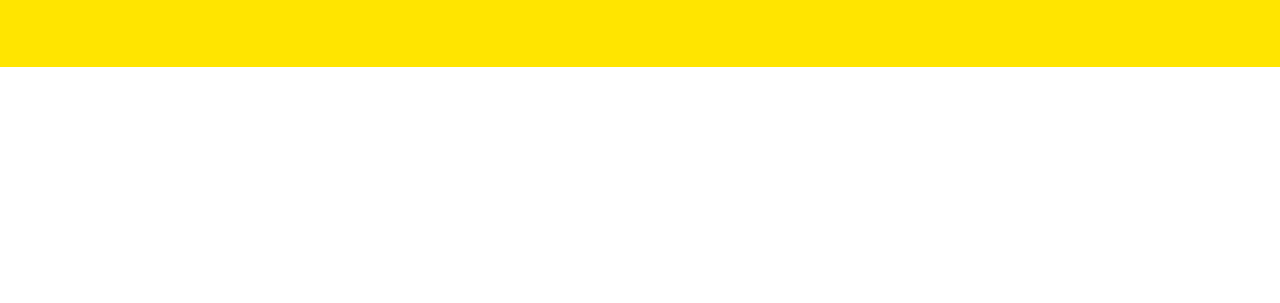
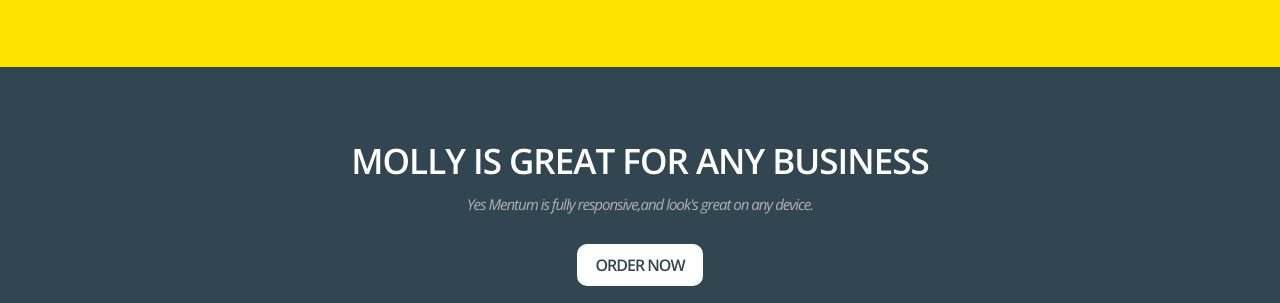
Before and after one commit to MomenMa7rous/Molly, a plain HTML site: page index.html in a window 1280 px wide. Shown: the part 3360-3663 px from the top of the page. Before the commit the page ends 3427 px from the top, so only its background shows below. Drawn offline with nearby package versions, Linux system fonts and the light colour scheme.

Commit message:
Order Part Created.

```diff
--- a/css/main.css
+++ b/css/main.css
@@ -554,6 +554,72 @@ section.video .container .text a:hover{
 
 /* End Video Part */
 
+/* Order Part */
+
+section.order{
+    padding-top: var(--section-padding);
+    background-color: var(--main-color);
+    overflow: hidden;
+}
+
+section.order .text{
+    text-align: center;
+    color: #fff;
+    margin-bottom: 50px;
+    display: flex;
+    flex-direction: column;
+    align-items: center;
+}
+
+section.order .text h2{
+    font-weight: 600;
+    font-size: 35px;
+}
+
+section.order .text p{
+    font-style: italic;
+    font-size: 15px;
+    color: #b1b1b1;
+    margin: 10px 0 30px;
+}
+
+section.order .text a{
+    display: block;
+    width: fit-content;
+    color: var(--main-color);
+    text-decoration: none;
+    text-transform: uppercase;
+    font-weight: 600;
+    padding: 8px 16px;
+    background-color: #fff;
+    border-radius: 10px;
+    transition: .2s;
+    border: 2px solid #fff;
+    transform: scale(1);
+}
+
+section.order .text a:hover{
+    background-color: transparent;
+    transform: scale(1.1);
+    color: var(--secondary-color);
+}
+
+section.order .container{
+    display: flex;
+    flex-direction: column;
+    align-items: center;
+}
+
+section.order .image{
+    margin-bottom: -5%;
+}
+
+section.order .image img{
+    max-width: 100%;
+}
+
+/* End Order Part */
+
 /* Media Queries */
 
 @media (max-width: 410px){
@@ -632,6 +698,12 @@ section.video .container .text a:hover{
     section.video .container .text a{
         padding: 6px 12px;
     }
+    section.order .text a{
+        padding: 6px 12px;
+    }
+    section.order .text h2{
+        font-size: 25px;
+    }
 }
 
 @media (min-width: 768px){
--- a/index.html
+++ b/index.html
@@ -214,5 +214,22 @@
 
     <!-- End Video Part -->
 
+    <!-- Order Part -->
+
+    <section class="order">
+        <div class="container">
+            <div class="text">
+                <h2>MOLLY IS GREAT FOR ANY BUSINESS</h2>
+                <p>Yes Mentum is fully responsive,and look's great on any device.</p>
+                <a href="#">Order Now</a>
+            </div>
+            <div class="image">
+                <img src="./imgs/svg/browsers.svg">
+            </div>
+        </div>
+    </section>
+
+    <!-- End Order Part -->
+
 </body>
 </html>
```
